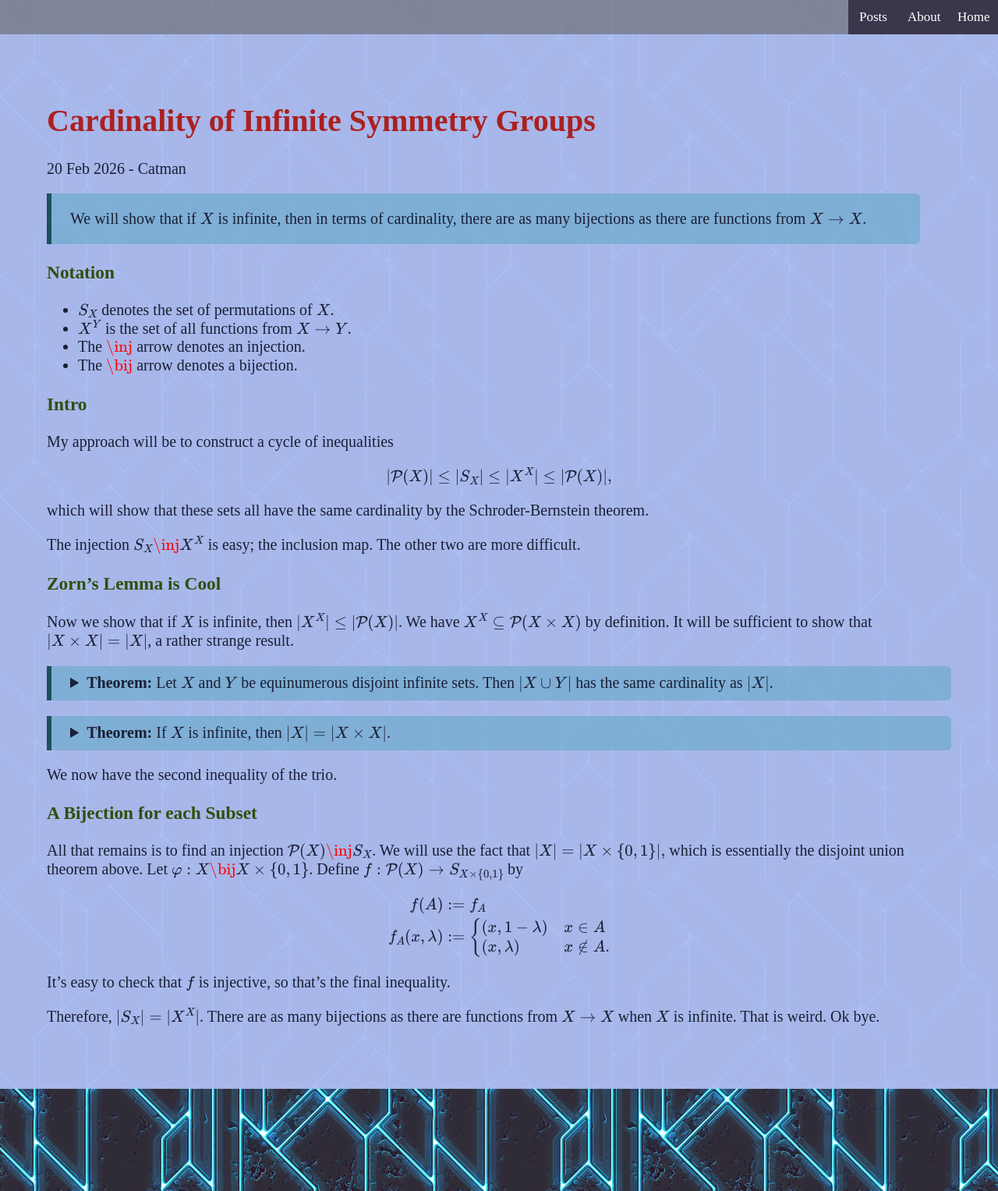
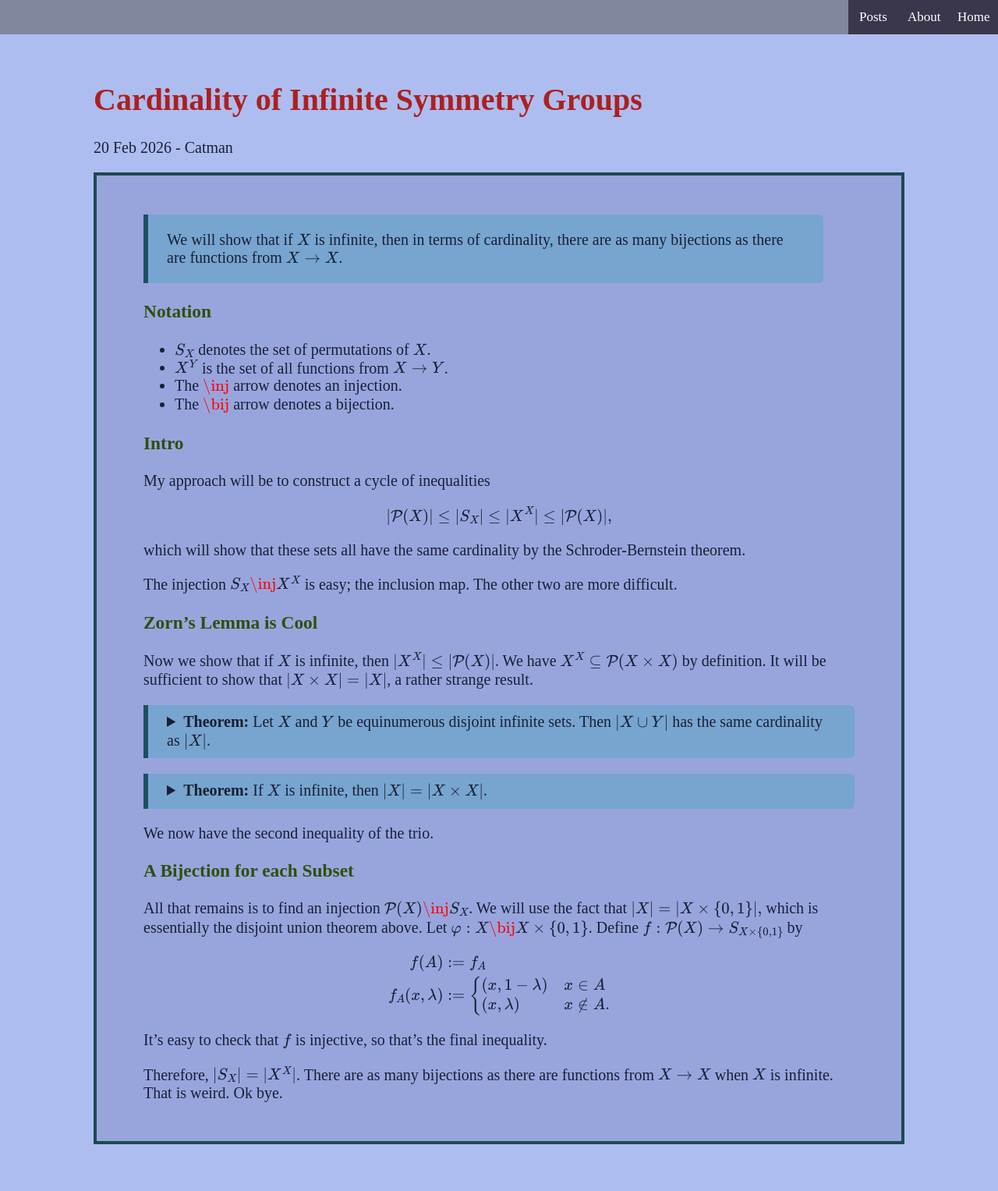
Before and after one commit to Catman314/catman314.github.io, a Jekyll site: the page built from _posts/2026-02-20-symmetry-group-cardinality.markdown, in a window 1280 px wide. Shown: the whole page at 78% size. Built offline with Jekyll 4.4.1, drawn with Linux system fonts in a browser that asks for light colours; formulas are drawn with MathJax 3.

Commit message:
post style change look better

```diff
--- a/_layouts/post.html
+++ b/_layouts/post.html
@@ -4,4 +4,4 @@ layout: default
 <h1>{{ page.title }}</h1>
 <p>{{ page.date | date_to_string }} - {{ page.author }}</p>
 
-{{ content }}
+<div class="post-content">{{ content }}</div>
--- a/_sass/main.scss
+++ b/_sass/main.scss
@@ -4,12 +4,13 @@
 }
 
 body {
-    background: url(/assets/images/background.png) !important;
-    background-size: 100% 100%;
-    box-shadow: inset 0 0 0 2000px rgba(172, 187, 239, 0.97);
+    // background: url(/assets/images/background.png) !important;
+    // background-size: 100% 100%;
+    // box-shadow: inset 0 0 0 2000px rgba(172, 187, 239, 0.97);
+    background-color: rgba(172, 187, 239, 0.97);;
     color: rgb(25, 31, 52);
     font-size: 20px;
-    margin: 0;
+    margin: 0px;
     min-height: 100vh;
 }
 
@@ -77,7 +78,13 @@ img {
 }
 
 .content {
-  padding: 60px;
+  margin: 60px 120px;
+}
+
+.post-content {
+  background-color: rgba(54, 54, 139, 0.175);
+  border: 4px solid rgb(28, 73, 83);
+  padding: 30px 60px;
 }
 
 blockquote {
@@ -103,12 +110,14 @@ hr {
 
 .post-list {
   list-style: none;
+  padding-left: 0px;
 }
 
 .post-list li {
   border: 4px solid rgb(0, 0, 146);
   padding: 20px;
   margin-bottom: 15px;
+  margin-left: 0px;
   border-radius: 6px;
   background-color: rgba(0, 0, 139, 0.114);
 }
```
